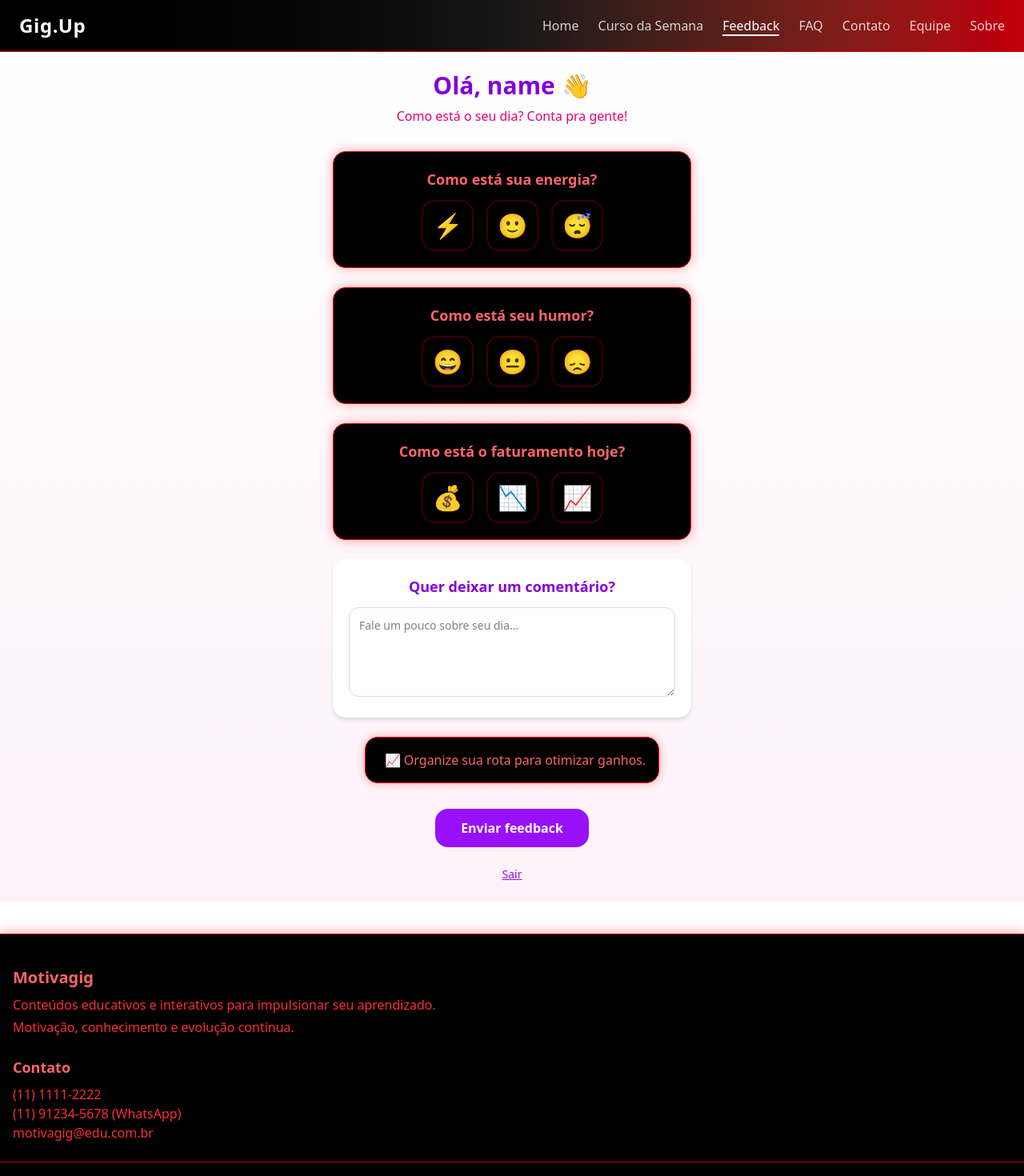
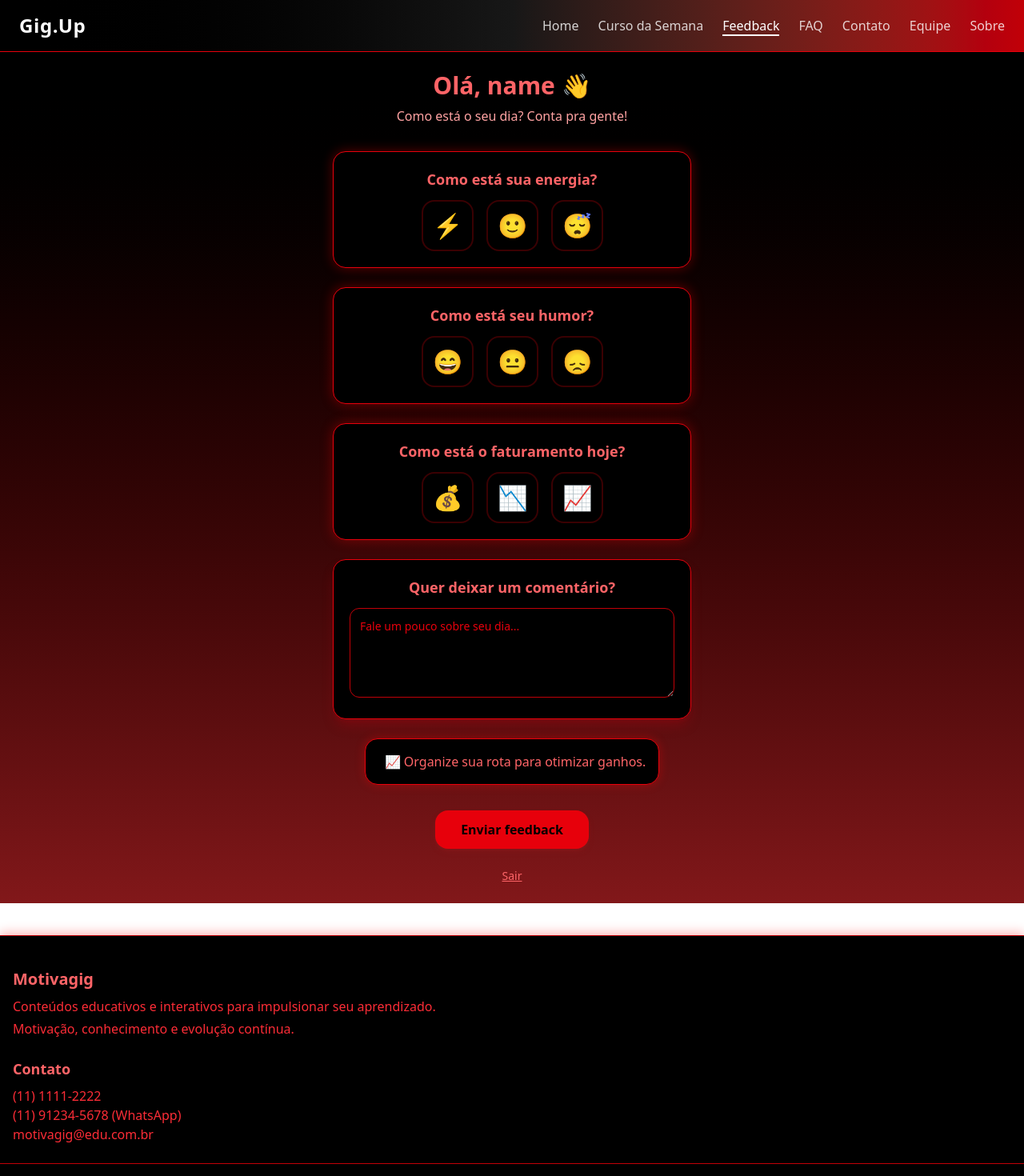
Before and after one commit to ChallengeFiap1tdspo/global-solution, a React (Vite) app in the folder motivagig/: page /feedback in a window 1280 px wide. Shown: the top 1470 px of the page at 80% size. Built offline with nearby package versions, Linux system fonts and the light colour scheme; sample sign-in values are in the browser's storage.

Commit message:
feat: ajustando desing feedback e curso

```diff
--- a/motivagig/src/routes/Curso/index.tsx
+++ b/motivagig/src/routes/Curso/index.tsx
@@ -81,9 +81,10 @@ export default function CursoSemana() {
   };
 
   return (
-    <div className="min-h-screen bg-gradient-to-b from-white to-pink-50 flex flex-col items-center text-center p-8">
-      <h1 className="text-4xl font-extrabold text-purple-700">Curso da Semana</h1>
-      <p className="mt-3 text-pink-600 text-lg font-medium">
+    <div className="min-h-screen bg-gradient-to-b from-black to-red-900 flex flex-col items-center text-center p-8">
+      <h1 className="text-4xl font-extrabold text-red-400">Curso da Semana</h1>
+
+      <p className="mt-3 text-red-200 text-lg font-medium">
         Python do Iniciante ao Intermediário
       </p>
 
@@ -95,7 +96,7 @@ export default function CursoSemana() {
         onVoltar={voltarEtapa}
       />
 
-      <p className="mt-10 text-slate-600 text-sm">
+      <p className="mt-10 text-red-300 text-sm">
         Etapa {etapaAtual + 1} de {etapas.length}
       </p>
     </div>
--- a/motivagig/src/routes/Feedback/index.tsx
+++ b/motivagig/src/routes/Feedback/index.tsx
@@ -28,15 +28,15 @@ export default function Feedback() {
   const dicaAleatoria = dicas[Math.floor(Math.random() * dicas.length)];
 
   const enviarFeedback = () => {
-    alert(`Valeu, ${user?.email.split("@")[0]}! Feedback enviado 💜`);
+    alert(`Valeu, ${user?.email.split("@")[0]}! Feedback enviado ❤️`);
   };
 
   return (
-    <div className="min-h-screen flex flex-col items-center justify-center bg-gradient-to-b from-white to-pink-50 p-6 text-center">
-      <h1 className="text-3xl font-extrabold text-purple-700 mb-2">
+    <div className="min-h-screen flex flex-col items-center justify-center bg-gradient-to-b from-black to-red-900 p-6 text-center">
+      <h1 className="text-3xl font-extrabold text-red-400 mb-2">
         Olá, {user?.email.split("@")[0]} 👋
       </h1>
-      <p className="text-pink-600 mb-8 max-w-md">
+      <p className="text-red-300 mb-8 max-w-md">
         Como está o seu dia? Conta pra gente!
       </p>
 
@@ -59,15 +59,17 @@ export default function Feedback() {
         aoSelecionar={setFaturamento}
       />
 
-      <div className="bg-white shadow-md rounded-2xl p-5 w-full max-w-md mb-6">
-        <h2 className="text-lg font-semibold text-purple-700 mb-3">
+      <div className="bg-black border border-red-600 shadow-lg shadow-red-800/40 rounded-2xl p-5 w-full max-w-md mb-6">
+        <h2 className="text-lg font-semibold text-red-400 mb-3">
           Quer deixar um comentário?
         </h2>
+
         <textarea
           value={mensagem}
           onChange={(e) => setMensagem(e.target.value)}
           placeholder="Fale um pouco sobre seu dia..."
-          className="w-full h-28 p-3 border border-purple-200 rounded-xl focus:ring-2 focus:ring-purple-300 outline-none text-sm"
+          className="w-full h-28 p-3 border border-red-700 bg-black text-red-300 rounded-xl
+          focus:ring-2 focus:ring-red-500 outline-none text-sm placeholder-red-600"
         ></textarea>
       </div>
 
@@ -75,7 +77,8 @@ export default function Feedback() {
 
       <button
         onClick={enviarFeedback}
-        className="px-8 py-3 bg-purple-600 text-white font-semibold rounded-2xl hover:bg-pink-500 transition"
+        className="px-8 py-3 bg-red-600 text-black font-semibold rounded-2xl
+        hover:bg-red-500 transition shadow-md shadow-red-900"
       >
         Enviar feedback
       </button>
@@ -85,7 +88,7 @@ export default function Feedback() {
           localStorage.removeItem("user");
           navigate("/login");
         }}
-        className="mt-6 text-sm text-purple-600 underline"
+        className="mt-6 text-sm text-red-400 underline hover:text-red-300 transition"
       >
         Sair
       </button>
```
